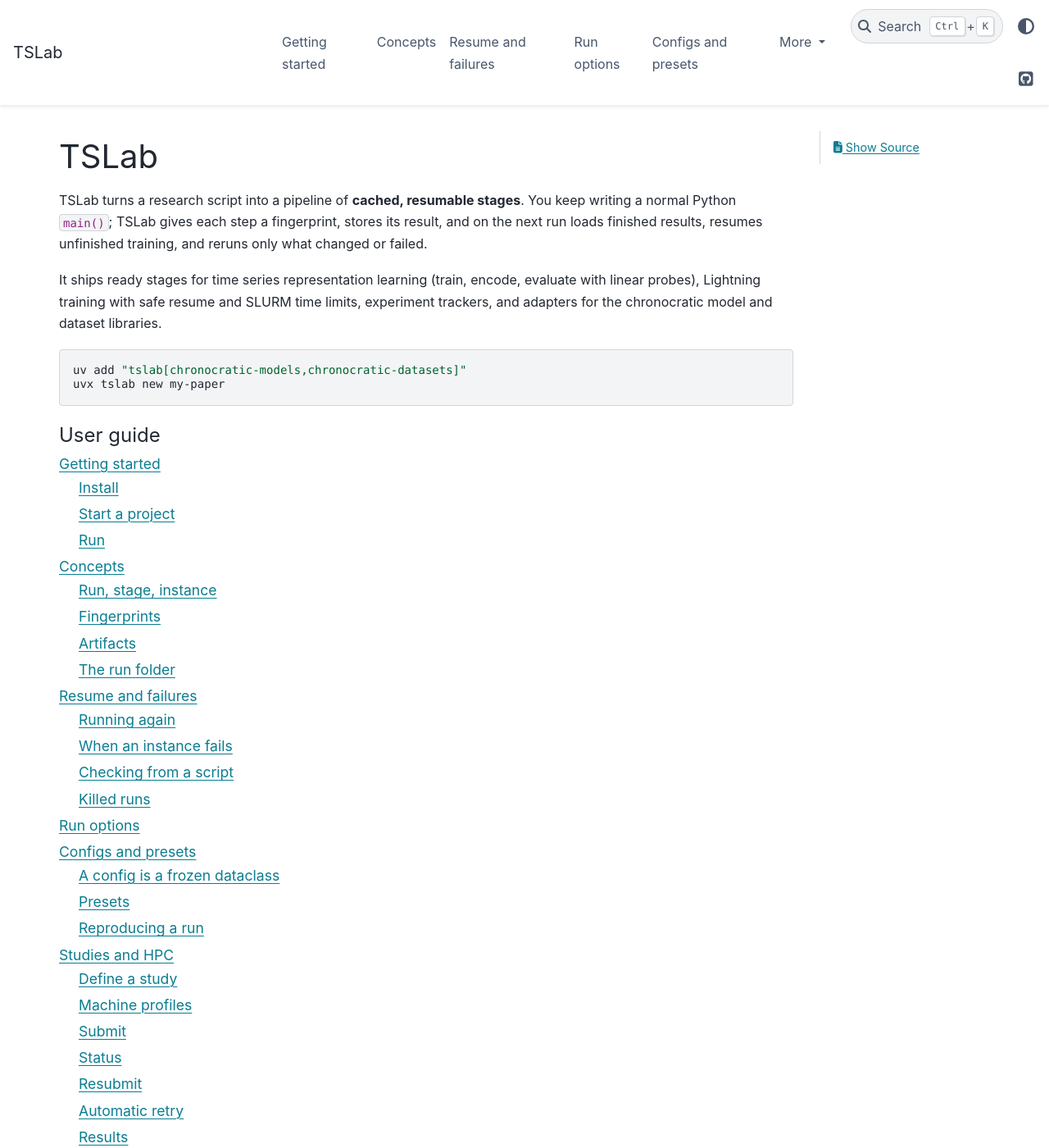
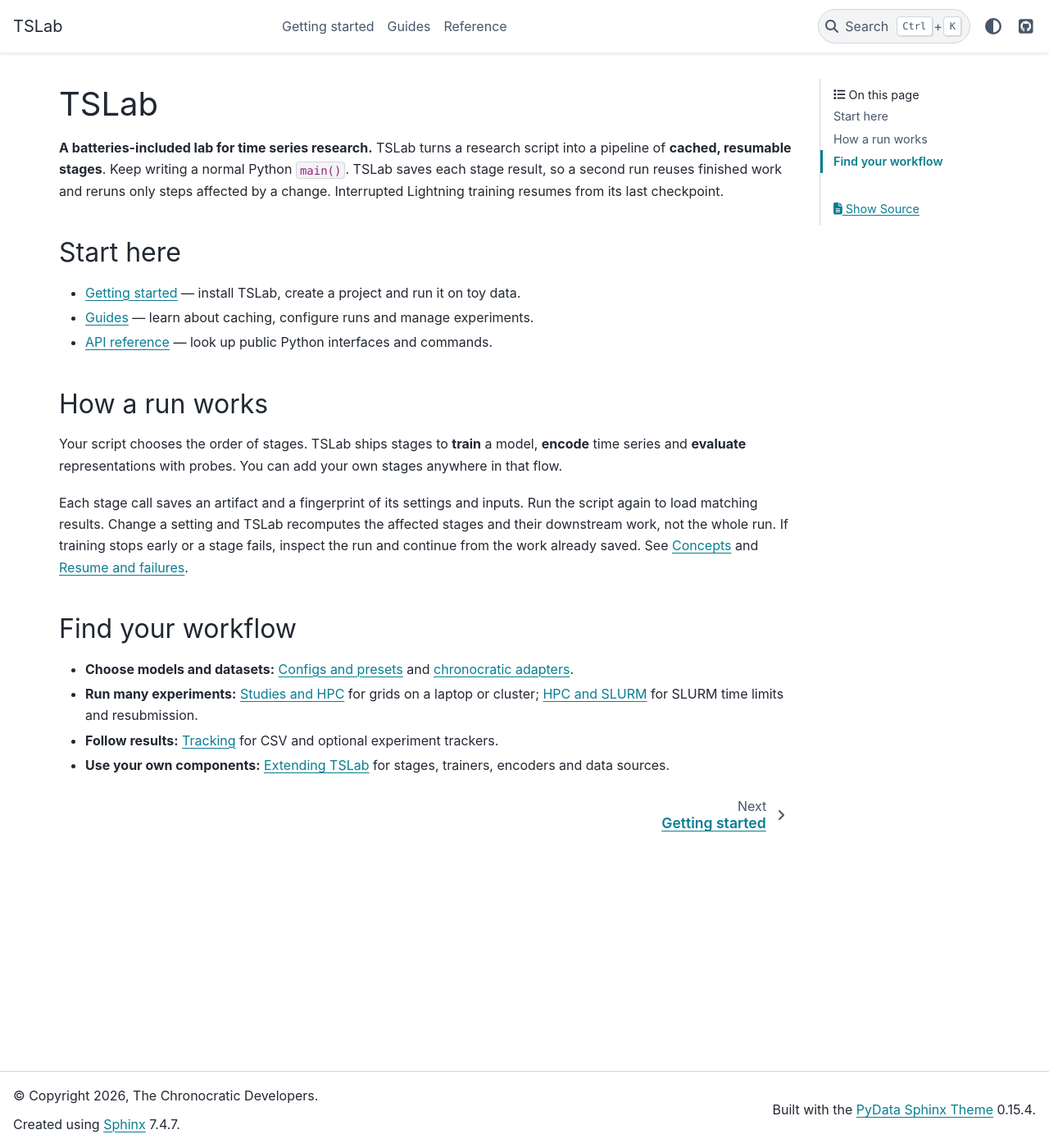
Before and after one commit to chronocratic/tslab, a Sphinx documentation site: the page built from docs/index.md, in a window 1280 px wide and 1400 px high. Shown: the whole window at 82% size. Built offline with Sphinx 7.4.7 and the PyData theme 0.15.4, drawn with Linux system fonts in a browser that asks for light colours; the version number could not be read and is left out; some of the changed text lies outside the part shown.

Commit message:
docs: group guides and improve landing page

````diff
--- a/docs/index.md
+++ b/docs/index.md
@@ -1,41 +1,44 @@
 # TSLab
 
+**A batteries-included lab for time series research.**
 TSLab turns a research script into a pipeline of **cached, resumable stages**.
-You keep writing a normal Python `main()`; TSLab gives each step a
-fingerprint, stores its result, and on the next run loads finished results,
-resumes unfinished training, and reruns only what changed or failed.
+Keep writing a normal Python `main()`. TSLab saves each stage result, so a
+second run reuses finished work and reruns only steps affected by a change.
+Interrupted Lightning training resumes from its last checkpoint.
 
-It ships ready stages for time series representation learning (train, encode,
-evaluate with linear probes), Lightning training with safe resume and SLURM
-time limits, experiment trackers, and adapters for the chronocratic model and
-dataset libraries.
+## Start here
 
-```bash
-uv add "tslab[chronocratic-models,chronocratic-datasets]"
-uvx tslab new my-paper
-```
+- {doc}`getting-started` — install TSLab, create a project and run it on toy data.
+- {doc}`guide` — learn about caching, configure runs and manage experiments.
+- {doc}`api` — look up public Python interfaces and commands.
+
+## How a run works
+
+Your script chooses the order of stages. TSLab ships stages to **train** a
+model, **encode** time series and **evaluate** representations with probes.
+You can add your own stages anywhere in that flow.
+
+Each stage call saves an artifact and a fingerprint of its settings and inputs.
+Run the script again to load matching results. Change a setting and TSLab
+recomputes the affected stages and their downstream work, not the whole run.
+If training stops early or a stage fails, inspect the run and continue from
+the work already saved. See {doc}`concepts` and {doc}`resume-and-failures`.
+
+## Find your workflow
+
+- **Choose models and datasets:** {doc}`configs-and-presets` and
+  {doc}`chronocratic`.
+- **Run many experiments:** {doc}`studies` for grids on a laptop or cluster;
+  {doc}`hpc` for SLURM time limits and resubmission.
+- **Follow results:** {doc}`tracking` for CSV and optional experiment trackers.
+- **Use your own components:** {doc}`extending` for stages, trainers, encoders
+  and data sources.
 
 ```{toctree}
 :maxdepth: 2
-:caption: User guide
+:hidden:
 
 getting-started
-concepts
-resume-and-failures
-run-options
-configs-and-presets
-studies
-tracking
-hpc
-extending
-chronocratic
+guide
+reference
 ```
-
-```{toctree}
-:maxdepth: 1
-:caption: Reference
-
-api
-changelog
-contributing
-```
````
Also changed, not shown: docs/guide.md (added, +30 -0 lines), docs/reference.md (added, +18 -0 lines).
